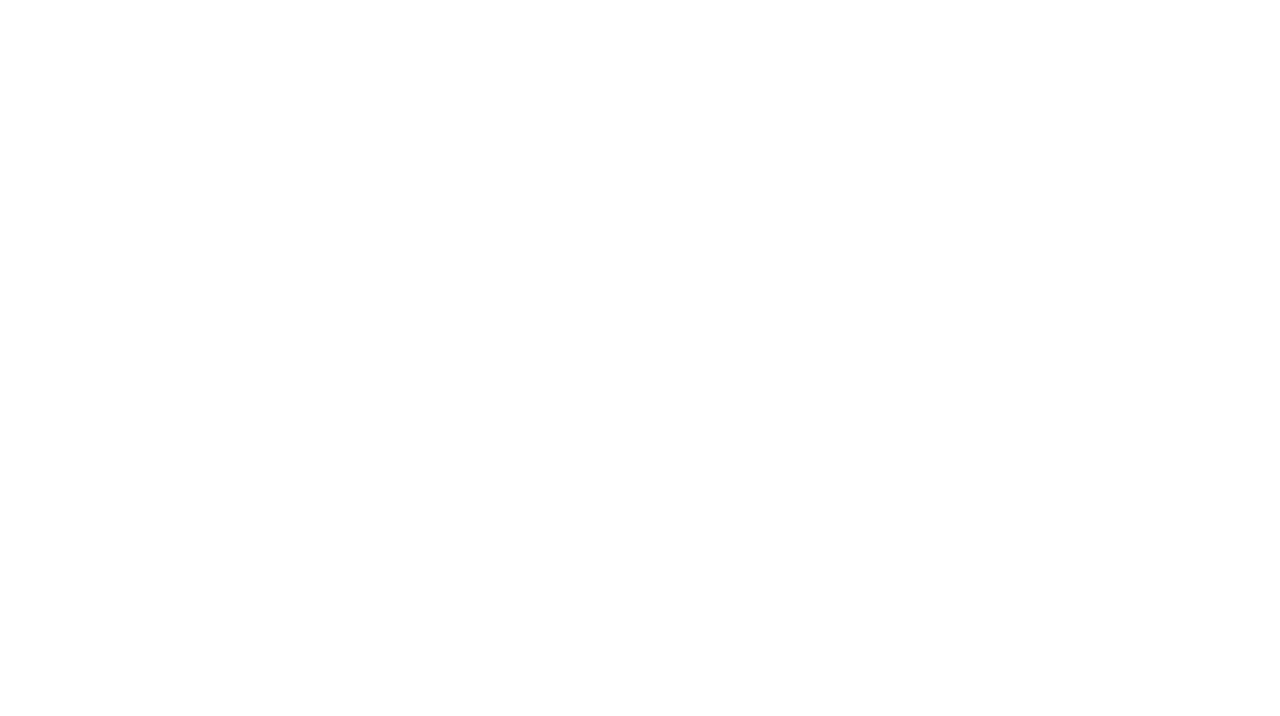
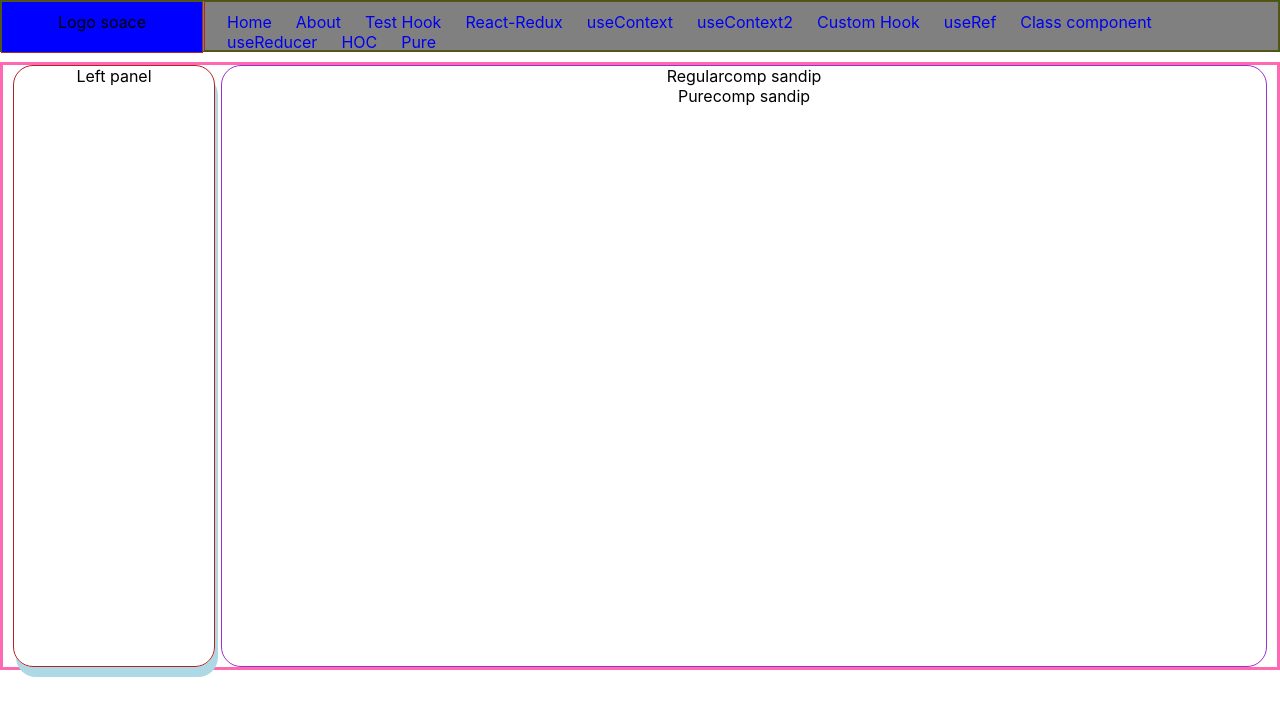
Before and after one commit to sandiplayek/react18, a React (Create React App) app: page /pure in a window 1280 px wide. Before the commit this address had no page. Shown: the top 716 px of the page. Built offline with nearby package versions, Linux system fonts and the light colour scheme.

Commit message:
Pure component

```diff
--- a/src/App.js
+++ b/src/App.js
@@ -12,6 +12,7 @@ import Ref from './pages/Ref';
 import Classcompo from './pages/Classcompo';
 import Reducerhook from './pages/Reducerhook';
 import Hoc from './pages/Hoc';
+import Pure from './pages/Pure';
 function App() {
   return (
     <div className="App">
@@ -28,6 +29,7 @@ function App() {
     <Route path='/class' element={<Classcompo />}/>
     <Route path='/reducer' element={<Reducerhook />}/>
     <Route path='/hoc' element={<Hoc />}/>
+    <Route path='/pure' element={<Pure />}/>
 
     </Routes>
     </BrowserRouter>
--- /dev/null
+++ b/src/common.js
@@ -0,0 +1,18 @@
+const url = "https://jsonplaceholder.typicode.com/users";
+export const fetchInfo = async () => {
+    var data;
+
+//   let abc = await fetch(url)
+//     .then((res) => res.json())
+//     .then((d) => data);
+//     console.log('data',abc)
+
+// const response = await fetch(url).promise();
+// return response.json();
+
+return 4;
+
+}
+
+// fetchInfo();
+// console.log('data',data);
--- a/src/index.js
+++ b/src/index.js
@@ -1,4 +1,4 @@
-import React from 'react';
+import React, {useState, useEffect} from 'react';
 import ReactDOM from 'react-dom/client';
 import './index.css';
 import App from './App';
@@ -7,9 +7,13 @@ import { createStore } from 'redux';
 import { createStoreHook } from 'react-redux';
 import { Provider } from 'react-redux';
 import rootReducer from './pages/reducer/rootReducer';
+import {fetchInfo} from '../src/common'
+let abc = fetchInfo()
+console.log(abc);
+const store = createStore(rootReducer,{counter: 3});
+const root = ReactDOM.createRoot(document.getElementById('root'));
 
-const store = createStore(rootReducer,{counter:0});
-const root = ReactDOM.createRoot(document.getElementById('root'));
+
 root.render(
   <React.StrictMode>
     <Provider store={store}>
--- a/src/pages/Components/Navbar.js
+++ b/src/pages/Components/Navbar.js
@@ -19,6 +19,7 @@ export default function Navbar({currentPage=''})
                 <li className={navCSS.navLi}><Link to={`/class`}>Class component</Link></li>
                 <li className={navCSS.navLi}><Link to={`/reducer`}>useReducer</Link></li>
                 <li className={navCSS.navLi}><Link to={`/hoc`}>HOC</Link></li>
+                <li className={navCSS.navLi}><Link to={`/pure`}>Pure</Link></li>
 
             </ul>
         </div>
--- a/src/pages/Hoc.js
+++ b/src/pages/Hoc.js
@@ -7,10 +7,10 @@ import OnHoverCounter from './Components/OnHoverCounter';
 const Hoc = () => {
     return (
         <>
-    <Helmet>
+        <Helmet>
         <title>React-Higher Order component page</title>
         <meta name="description" content="React-redux page Helmet application" />
-      </Helmet>
+        </Helmet>
         <Navbar />
         <div className="parent">
         <Leftpanel />
--- /dev/null
+++ b/src/pages/Pure.js
@@ -0,0 +1,60 @@
+import Navbar from './Components/Navbar';
+import Leftpanel from './Leftpanel';
+import Purecomp from './Purecomp';
+import Regularcomp from './Regularcomp';
+import { Component } from 'react';
+// import { useState,useEffect } from 'react';
+
+// export default function Pure(){
+//     const [username,setUsername] =useState('sandip');
+//     useEffect(()=>{
+//         setTimeout(() => {
+//             setUsername('sandip')
+//         }, 2000);
+//     })
+
+//     return (<>
+//             <Navbar />
+//             <div className="parent after">
+//                 <Leftpanel />
+//                 <div className="bodyContent">
+//                     <Regularcomp uname={username} />
+//                     <Purecomp uname={username} />
+
+//                     <button onClick={()=>setUsername('sandips')} >Change</button>
+
+//                 </div>
+//             </div>
+//     </>)
+
+// }
+
+export default class Pure extends Component {
+constructor(props){
+    super(props);
+   this.state ={username: 'sandip'}
+}
+
+    componentDidMount(){
+             setTimeout(()=>{
+                this.setState({username: 'sandip'});
+                console.log('ohhooo')
+            },2000)
+        }
+
+
+    render (){
+        return (<>
+            <Navbar />
+            <div className="parent after">
+                <Leftpanel />
+                <div className="bodyContent">
+                    <Regularcomp uname={this.state.username} />
+                    <Purecomp uname={this.state.username} />
+
+                </div>
+            </div>
+
+            </>)
+    }
+}
--- /dev/null
+++ b/src/pages/Purecomp.js
@@ -0,0 +1,8 @@
+import { PureComponent } from "react";
+export default class Purecomp extends PureComponent{
+    render(){
+        console.log('============= Pure component mounted =========')
+
+        return (<div>Purecomp  {this.props.uname}</div>);
+    }
+}
--- a/src/pages/Reduxx.js
+++ b/src/pages/Reduxx.js
@@ -3,12 +3,44 @@ import { useSelector, useDispatch } from "react-redux"
 //import { store } from "redux";
 import { Helmet } from "react-helmet";
 import Leftpanel from "./Leftpanel";
+import { useState } from "react";
 
 export default function Reduxx()
 {
-   const count = useSelector(state=>state.counter);
+  const [fetched,setFetched] = useState({})
+  const count = useSelector(state=>state.counter);
     //const count = store.getState(state=>state.counter)
     const dispatch = useDispatch();
+
+    const fetchInfo = async () => {
+      var data;
+      const url = "https://jsonplaceholder.typicode.com/users";
+
+    // let abc = await fetch(url)
+    //   .then((res) => res.json())
+    //   .then((d) => data);
+    //   console.log('data',abc)
+
+      return fetch(url)
+        .then((res) => res.json())
+        .then((responseData) => {
+        setFetched(responseData);
+        return responseData;
+      }
+      )
+
+      // const response = await fetch(url);
+      // setFetched(await response.json())
+      // //return response.json();
+      console.log('data',fetched)
+  }
+
+  function getData(){
+    let abc;
+    fetchInfo().then(response=>{abc= response});
+    console.log('abc', abc)
+  }
+
     return (
     <>
     <Helmet>
@@ -23,6 +55,9 @@ export default function Reduxx()
         <div>Home Count {count}</div>
         <button onClick={()=>dispatch({type:'INCREMENT'})} >Increment</button>
         <button onClick={()=>dispatch({type:'DECREMENT'})} >Decrement</button>
+      <p></p>
+        <button onClick={()=>getData()}>Fetch</button>
+        {JSON.stringify(fetched)}
         </div>
         </div>
 
--- /dev/null
+++ b/src/pages/Regularcomp.js
@@ -0,0 +1,10 @@
+import { Component } from "react"
+export default class Regularcomp extends Component{
+    render(){
+        console.log('============= Regular component mounted =========')
+
+        return (
+            <div>Regularcomp  {this.props.uname}</div>
+        )
+    }
+}
```
